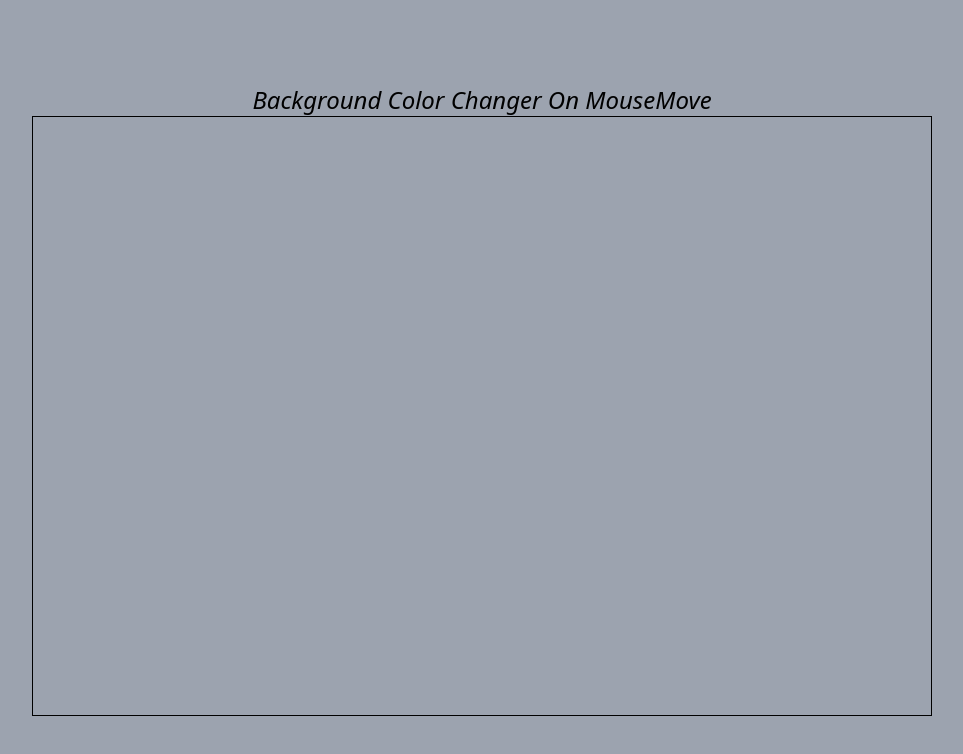
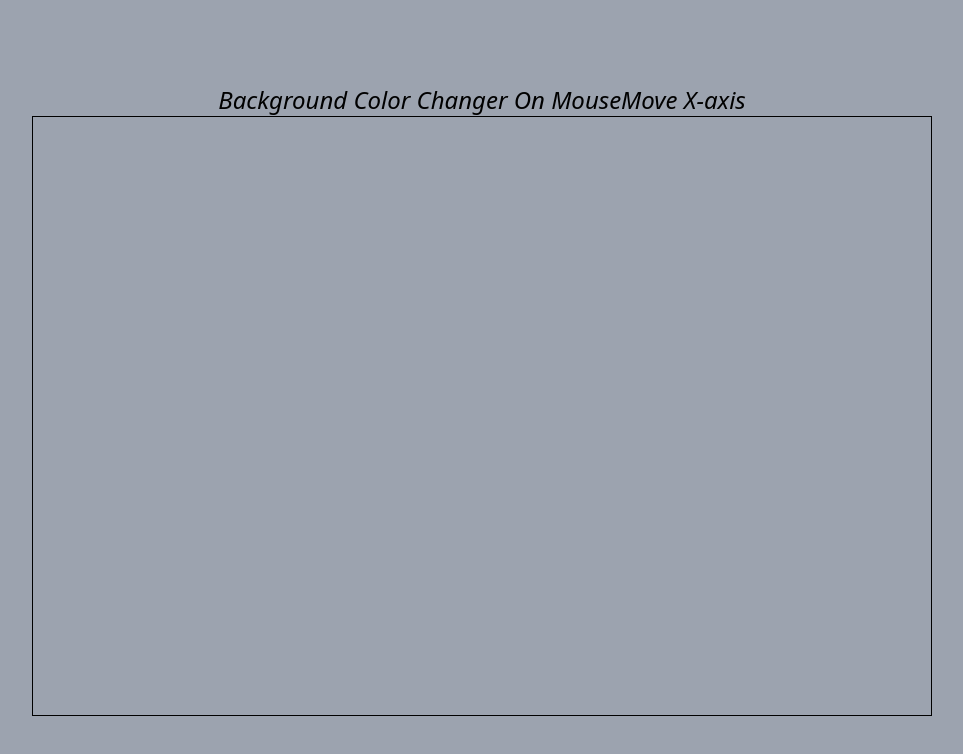
Before and after one commit to mohitgoyat525/Creativityjs, a plain HTML site: page index.html in a window 1280 px wide. Shown: the whole page, without its empty margins (158-1121 px from the left). Drawn offline with nearby package versions, Linux system fonts and the light colour scheme.

Commit message:
add-changes

```diff
--- a/index.html
+++ b/index.html
@@ -16,7 +16,7 @@
   </script>
 </head>
 <body class="flex items-center justify-center h-screen bg-gray-400 flex-col">
-    <h2 class="text-center text-2xl font-medium italic ">Background Color Changer On MouseMove</h2>
+    <h2 class="text-center text-2xl font-medium italic ">Background Color Changer On MouseMove X-axis</h2>
   <div id="box" class="w-full max-w-[900px] max-lg:max-w-[565px] max-sm:max-w-[375px] max-lg:h-[300px] h-[600px] border-solid borer border-black border bg-transparent"></div>
   <script src="https://cdn.jsdelivr.net/npm/gsap@3.12.5/dist/gsap.min.js"></script>
   <script src="/assets/js/app.js"></script>
```
